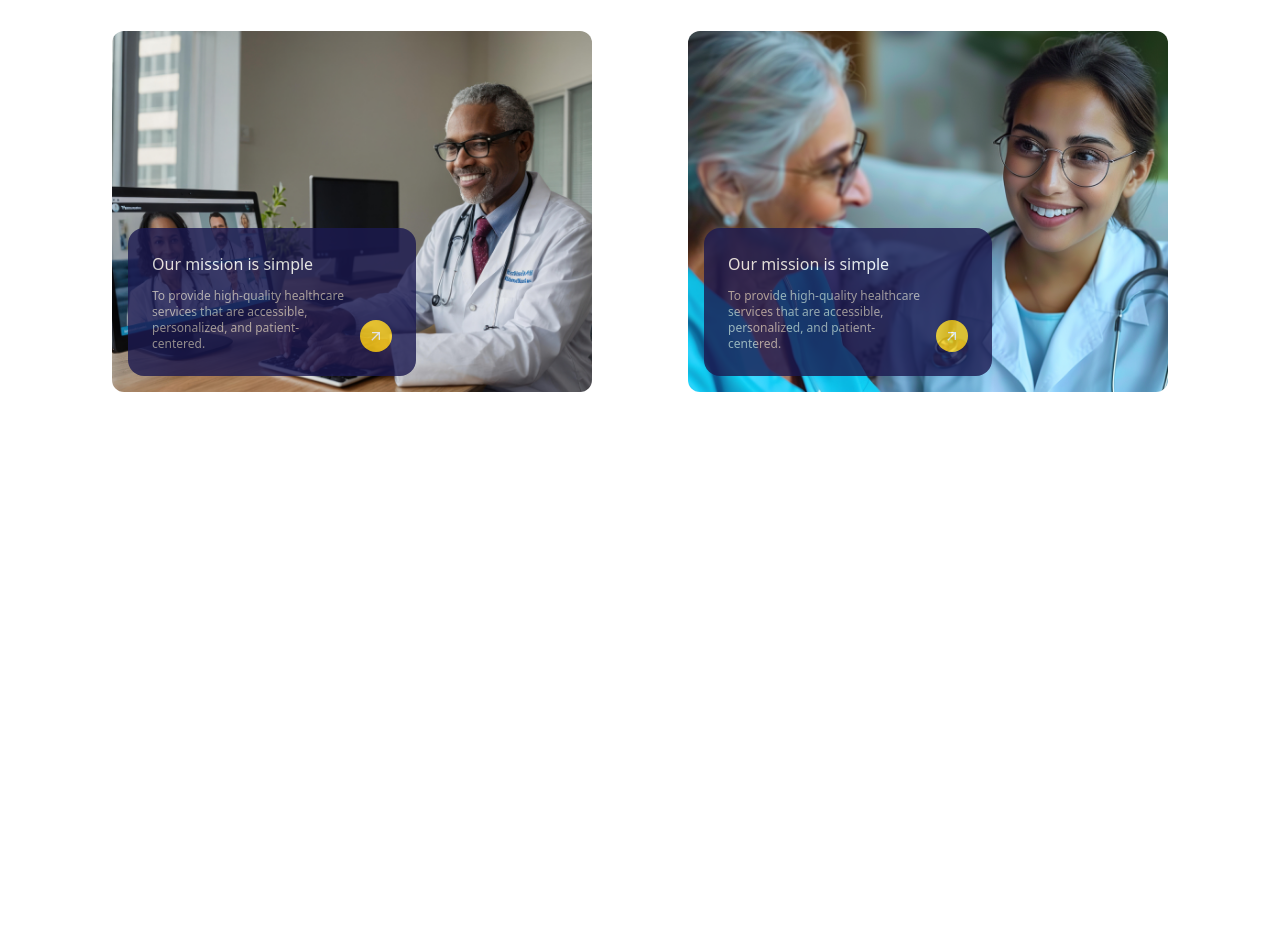
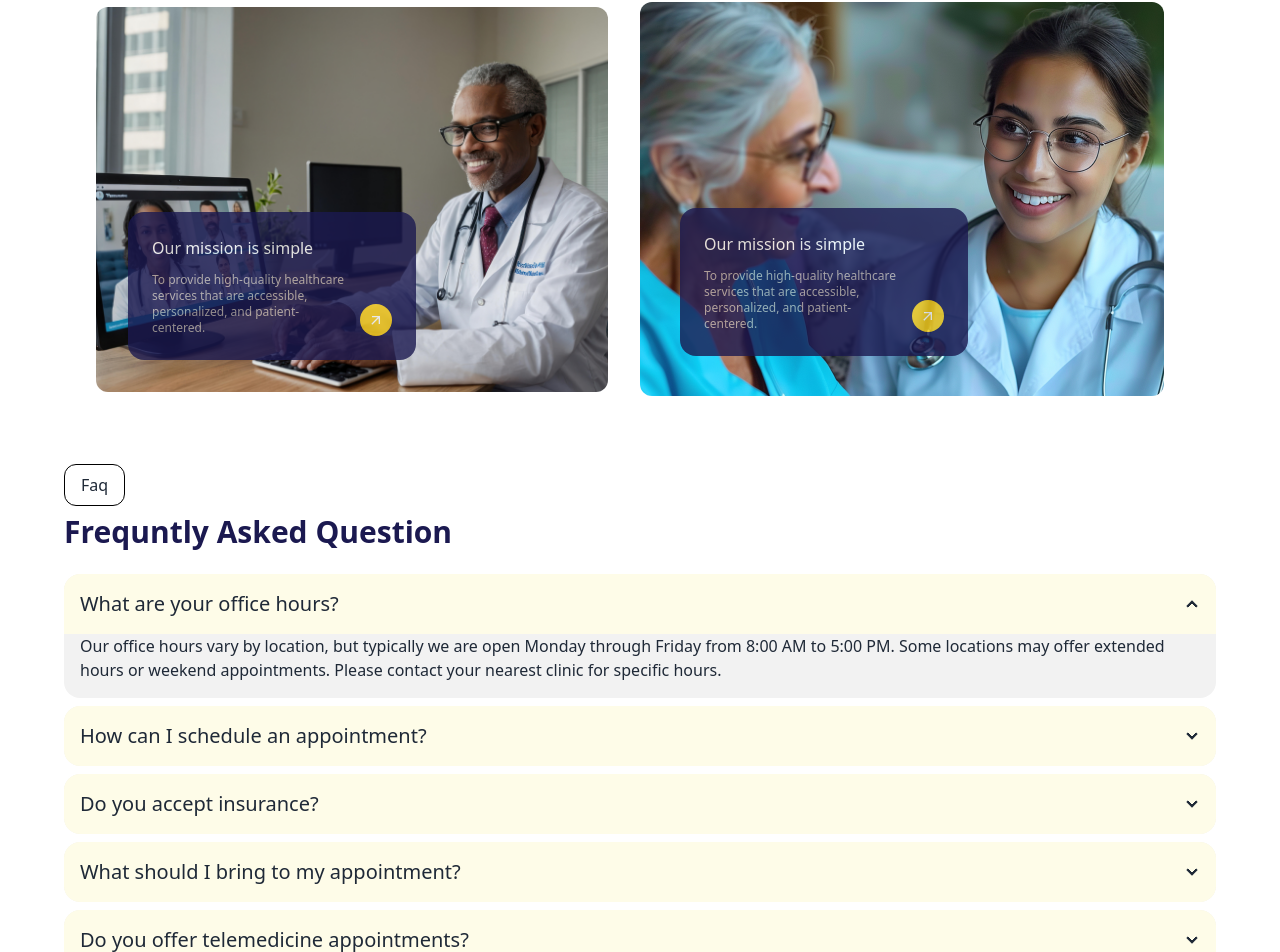
Before and after one commit to redwan9011/HealthCare, a React (Vite) app: page / in a window 1280 px wide. Shown: the part 1557-2509 px from the top of the page. Before the commit the page ends 2037 px from the top, so only its background shows below. Built offline with nearby package versions, Linux system fonts and the light colour scheme.

Commit message:
complete faq section

```diff
--- a/src/Components/Faq/Faq.jsx
+++ b/src/Components/Faq/Faq.jsx
@@ -2,8 +2,48 @@
 
 const Faq = () => {
     return (
-        <div>
+        <div className="lg:max-w-6xl 2xl:max-w-7xl mx-auto mb-10">
+            <p className="border px-4 py-2 rounded-xl w-fit border-black mb-2">Faq</p>
+            <h2 className="text-3xl text-[#1b1950] font-bold  mb-6">Frequntly Asked Question</h2>
 
+
+            <div className="space-y-2">
+            <div className="collapse collapse-arrow bg-base-200">
+  <input type="radio" name="my-accordion-2" defaultChecked />
+  <div className="collapse-title text-xl font-medium bg-yellow-50"> What are your office hours?</div>
+  <div className="collapse-content">
+    <p>Our office hours vary by location, but typically we are open Monday through Friday from 8:00 AM to 5:00 PM. Some locations may offer extended hours or weekend appointments. Please contact your nearest clinic for specific hours.</p>
+  </div>
+</div>
+<div className="collapse collapse-arrow bg-base-200">
+  <input type="radio" name="my-accordion-2" />
+  <div className="collapse-title text-xl font-medium bg-yellow-50">How can I schedule an appointment?</div>
+  <div className="collapse-content">
+    <p>Our office hours vary by location, but typically we are open Monday through Friday from 8:00 AM to 5:00 PM. Some locations may offer extended hours or weekend appointments. Please contact your nearest clinic for specific hours.</p>
+  </div>
+</div>
+<div className="collapse collapse-arrow bg-base-200">
+  <input type="radio" name="my-accordion-2" />
+  <div className="collapse-title text-xl font-medium bg-yellow-50">Do you accept insurance?</div>
+  <div className="collapse-content">
+    <p>Our office hours vary by location, but typically we are open Monday through Friday from 8:00 AM to 5:00 PM. Some locations may offer extended hours or weekend appointments. Please contact your nearest clinic for specific hours.</p>
+  </div>
+</div>
+<div className="collapse collapse-arrow bg-base-200">
+  <input type="radio" name="my-accordion-2" />
+  <div className="collapse-title text-xl font-medium bg-yellow-50">What should I bring to my appointment?</div>
+  <div className="collapse-content">
+    <p>Our office hours vary by location, but typically we are open Monday through Friday from 8:00 AM to 5:00 PM. Some locations may offer extended hours or weekend appointments. Please contact your nearest clinic for specific hours.</p>
+  </div>
+</div>
+<div className="collapse collapse-arrow bg-base-200">
+  <input type="radio" name="my-accordion-2" />
+  <div className="collapse-title text-xl font-medium bg-yellow-50">Do you offer telemedicine appointments?</div>
+  <div className="collapse-content">
+    <p>Our office hours vary by location, but typically we are open Monday through Friday from 8:00 AM to 5:00 PM. Some locations may offer extended hours or weekend appointments. Please contact your nearest clinic for specific hours.</p>
+  </div>
+</div>
+            </div>
         </div>
     );
 };
--- a/src/Components/Service/Service.jsx
+++ b/src/Components/Service/Service.jsx
@@ -18,7 +18,7 @@
 
             <div className="relative ">
 
-                <div className="p-12">
+                <div className="p-8">
                 <img src="../../../src/assets/Rectangle 27-2.png"  className=" rounded-xl " alt="service image"  />
                 </div>
 
@@ -40,7 +40,7 @@
 
             <div className="relative ">
 
-            <div className="p-12">
+            <div className="p-8">
                 <img src="../../../src/assets/Rectangle 27-1.png"  className=" rounded-xl " alt="service image"  />
                 </div>
              <div className="bg-[#1b1950] text-white w-6/12 p-6 rounded-2xl absolute  bottom-16 left-16 opacity-80 ">
@@ -59,12 +59,12 @@
 
          <div className="relative ">
 
-         <div className="p-12">
+         <div className="8">
                 <img src="../../../src/assets/Rectangle 27.png"  className=" rounded-xl " alt="service image"  />
                 </div>
 
 
-             <div className="bg-[#1b1950] text-white w-6/12 p-6 rounded-2xl absolute  bottom-16 left-16 opacity-80 ">
+             <div className="bg-[#1b1950] text-white w-6/12 p-6 rounded-2xl absolute  bottom-10 left-10 opacity-80 ">
              <div className="flex gap-3 items-end">
                   <div>
                   <h1 className="font-medium mb-3">Our mission is simple</h1>
```
